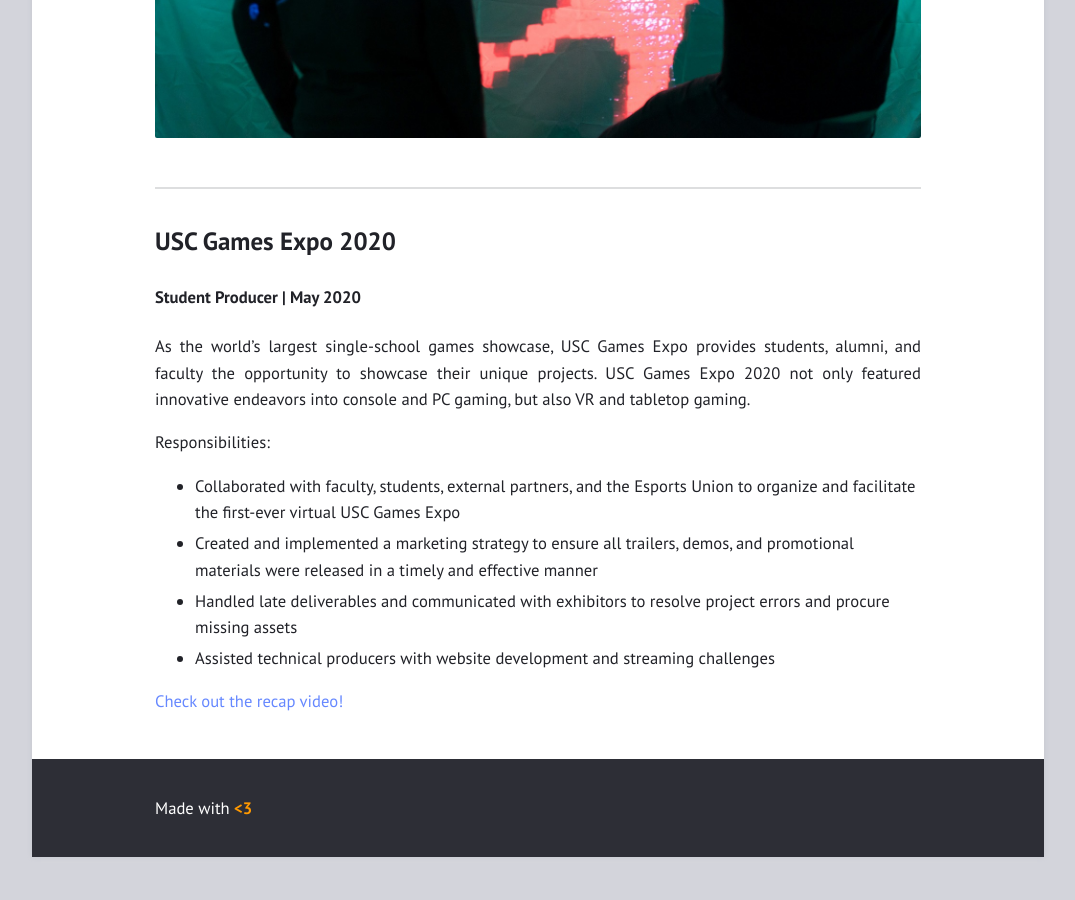
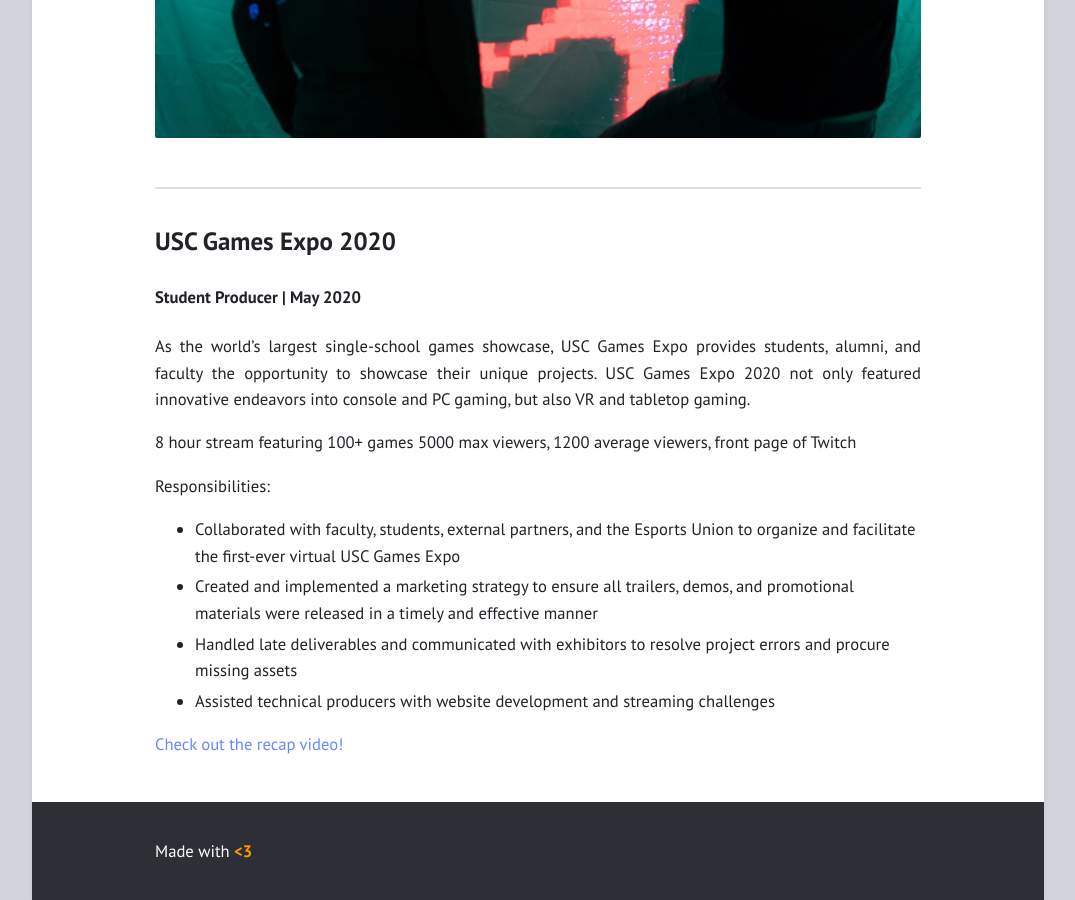
Before and after one commit to KeroMichelle/KeroMichelle.github.io, a Jekyll site: the page built from media.md, in a window 1280 px wide and 900 px high, scrolled down 932 px. Shown: the whole window, without its empty margins (102-1177 px from the left). Built offline with Jekyll 4.4.1, drawn with Linux system fonts in a browser that asks for light colours; before the commit the page ends 1789 px from its top, so only the background shows below that.

Commit message:
Expo site info

```diff
--- a/media.md
+++ b/media.md
@@ -24,6 +24,9 @@
 
 As the world's largest single-school games showcase, USC Games Expo provides students, alumni, and faculty the opportunity to showcase their unique projects. USC Games Expo 2020 not only featured innovative endeavors into console and PC gaming, but also VR and tabletop gaming.
 
+8 hour stream featuring 100+ games
+5000 max viewers, 1200 average viewers, front page of Twitch
+
 Responsibilities:
 * Collaborated with faculty, students, external partners, and the Esports Union to organize and facilitate the first-ever virtual USC Games Expo
 * Created and implemented a marketing strategy to ensure all trailers, demos, and promotional materials were released in a timely and effective manner
```
